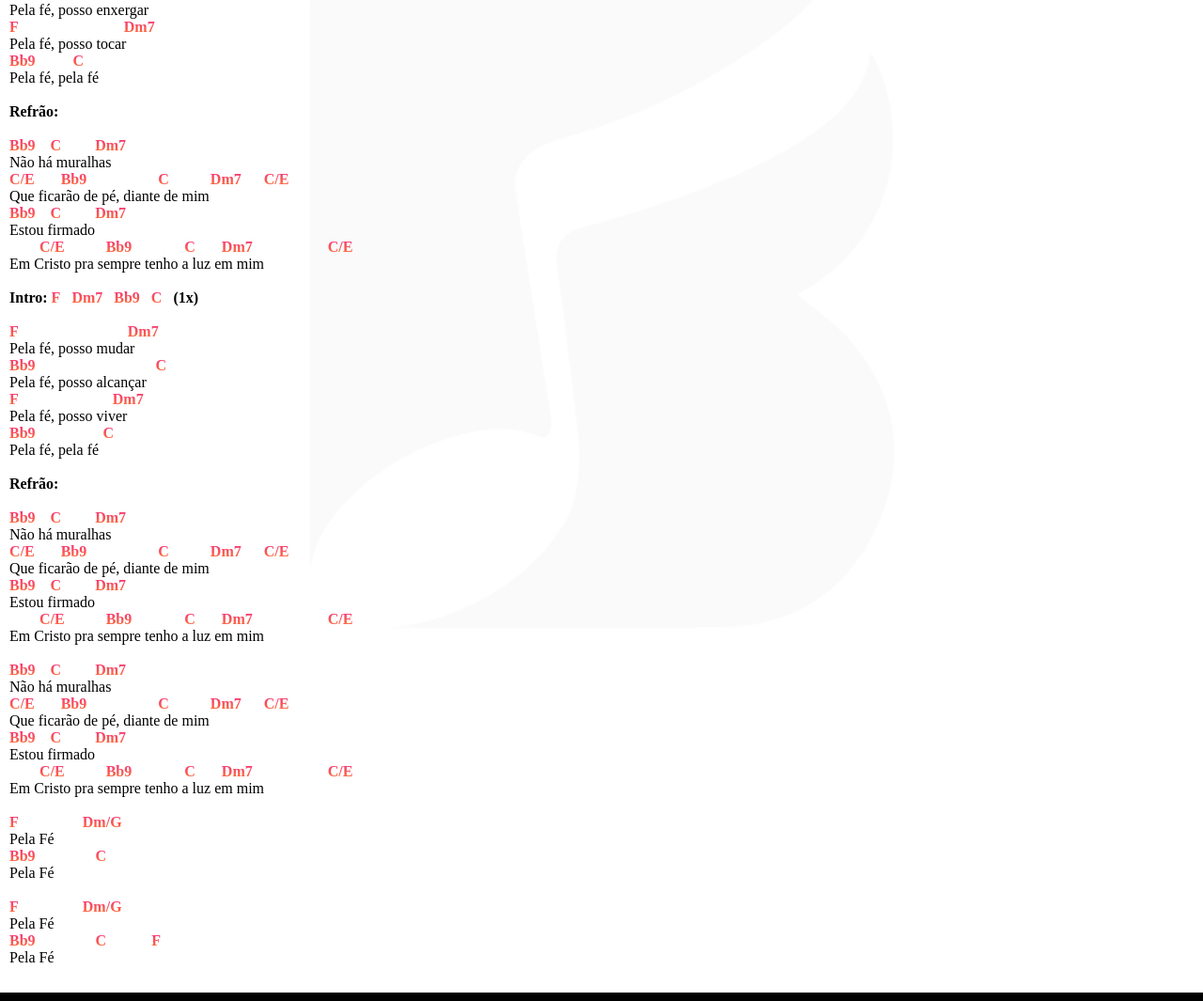
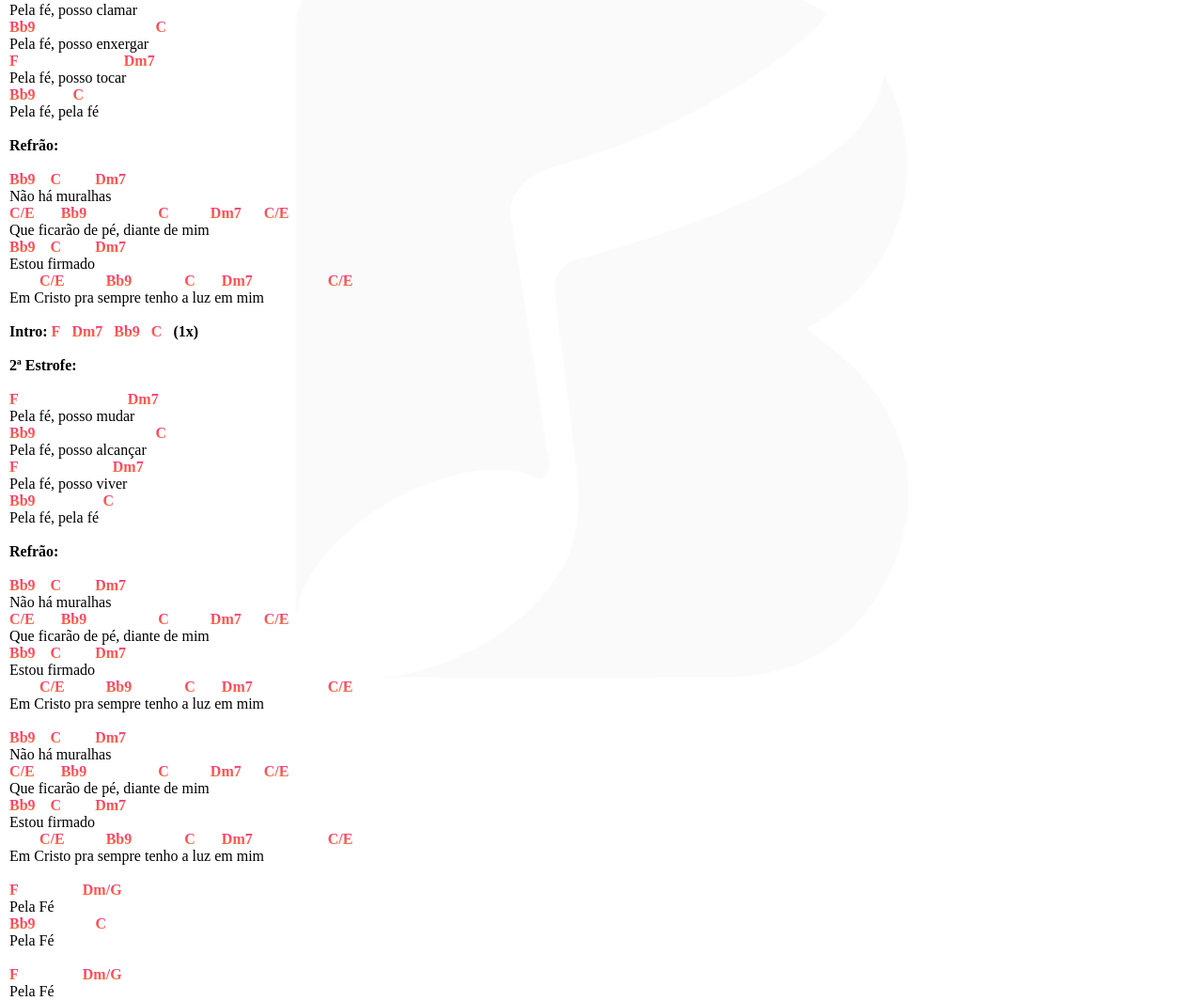
Before and after one commit to WeCollab/cifras-bravus, a plain HTML site: page musica-1.html in a window 1280 px wide. Shown: the part 521-1586 px from the top of the page at 94% size. Drawn offline with Linux system fonts and the light colour scheme; a web font is replaced by a local one.

Commit message:
Foi feito o cifra pro

```diff
--- a/js/main.js
+++ b/js/main.js
@@ -115,7 +115,11 @@ $(document).ready(function() {
             $('.nona').hide(1000);
             $('.sete').hide(1000);
             $('.baixo').hide(1000);
+            $('#corpoCifra').find('.letra').show(1000);
+        } else if (value == '3') {
+            $('#corpoCifra').find('.letra').hide(1000);
         } else {
+            $('#corpoCifra').find('.letra').show(1000);
             $('.nona').show(1000);
             $('.sete').show(1000);
             $('.baixo').show(1000);
--- a/musica-1.html
+++ b/musica-1.html
@@ -86,66 +86,68 @@
 
 <b class="notColor">Intro:</b> <b class="tonica">F</b>   <b class="sexto">D</b><b>m</b><b class="sete">7</b>   <b class="quarto">Bb</b><b class="nona">9</b>   <b class="quinto">C</b>   <b class="notColor">(1x) - (Teclado)</b>
           <b class="tonica">F</b>   <b class="sexto">D</b><b>m</b><b class="sete">7</b>   <b class="quarto">Bb</b><b class="nona">9</b>   <b class="quinto">C</b>   <b class="notColor">(2x) - (Todos)</b><br>
+<b class="notColor">1ª Estrofe:</b><br>
 <b class="tonica">F</b>                             <b class="sexto">D</b><b>m</b><b class="sete">7</b>
-Pela fé, posso clamar
+<span class="letra">Pela fé, posso clamar</span>
 <b class="quarto">Bb</b><b class="nona">9</b>                                <b class="quinto">C</b>
-Pela fé, posso enxergar
+<span class="letra">Pela fé, posso enxergar</span>
 <b class="tonica">F</b>                            <b class="sexto">D</b><b>m</b><b class="sete">7</b>
-Pela fé, posso tocar
+<span class="letra">Pela fé, posso tocar</span>
 <b class="quarto">Bb</b><b class="nona">9</b>          <b class="quinto">C</b>
-Pela fé, pela fé
+<span class="letra">Pela fé, pela fé</span>
 
 <b class="notColor">Refrão:</b>
 
 <b class="quarto">Bb</b><b class="nona">9</b>    <b class="quinto">C</b>         <b class="sexto">D</b><b>m</b><b class="sete">7</b>
-Não há muralhas
+<span class="letra">Não há muralhas</span>
 <b class="quinto">C</b><b class="baixo">/</b><b class="setimo baixo">E</b>       <b class="quarto">Bb</b><b class="nona">9</b>                   <b class="quinto">C</b>           <b class="sexto">D</b><b>m</b><b class="sete">7</b>      <b class="quinto">C</b><b class="baixo">/</b><b class="setimo baixo">E</b>
-Que ficarão de pé, diante de mim
+<span class="letra">Que ficarão de pé, diante de mim</span>
 <b class="quarto">Bb</b><b class="nona">9</b>    <b class="quinto">C</b>         <b class="sexto">D</b><b>m</b><b class="sete">7</b>
-Estou firmado
+<span class="letra">Estou firmado</span>
         <b class="quinto">C</b><b class="baixo">/</b><b class="setimo baixo">E</b>           <b class="quarto">Bb</b><b class="nona">9</b>              <b class="quinto">C</b>       <b class="sexto">D</b><b>m</b><b class="sete">7</b>                    <b class="quinto">C</b><b class="baixo">/</b><b class="setimo baixo">E</b>
-Em Cristo pra sempre tenho a luz em mim
+<span class="letra">Em Cristo pra sempre tenho a luz em mim</span>
 
 <b class="notColor">Intro:</b> <b class="tonica">F</b>   <b class="sexto">D</b><b>m</b><b class="sete">7</b>   <b class="quarto">Bb</b><b class="nona">9</b>   <b class="quinto">C</b>   <b class="notColor">(1x)</b>
 
+<b class="notColor">2ª Estrofe:</b><br>
 <b class="tonica">F</b>                             <b class="sexto">D</b><b>m</b><b class="sete">7</b>
-Pela fé, posso mudar
+<span class="letra">Pela fé, posso mudar</span>
 <b class="quarto">Bb</b><b class="nona">9</b>                                <b class="quinto">C</b>
-Pela fé, posso alcançar
+<span class="letra">Pela fé, posso alcançar</span>
 <b class="tonica">F</b>                         <b class="sexto">D</b><b>m</b><b class="sete">7</b>
-Pela fé, posso viver
+<span class="letra">Pela fé, posso viver</span>
 <b class="quarto">Bb</b><b class="nona">9</b>                  <b class="quinto">C</b>
-Pela fé, pela fé
+<span class="letra">Pela fé, pela fé</span>
 
 <b class="notColor">Refrão:</b>
 
 <b class="quarto">Bb</b><b class="nona">9</b>    <b class="quinto">C</b>         <b class="sexto">D</b><b>m</b><b class="sete">7</b>
-Não há muralhas
+<span class="letra">Não há muralhas</span>
 <b class="quinto">C</b><b class="baixo">/</b><b class="setimo baixo">E</b>       <b class="quarto">Bb</b><b class="nona">9</b>                   <b class="quinto">C</b>           <b class="sexto">D</b><b>m</b><b class="sete">7</b>      <b class="quinto">C</b><b class="baixo">/</b><b class="setimo baixo">E</b>
-Que ficarão de pé, diante de mim
+<span class="letra">Que ficarão de pé, diante de mim</span>
 <b class="quarto">Bb</b><b class="nona">9</b>    <b class="quinto">C</b>         <b class="sexto">D</b><b>m</b><b class="sete">7</b>
-Estou firmado
+<span class="letra">Estou firmado</span>
         <b class="quinto">C</b><b class="baixo">/</b><b class="setimo baixo">E</b>           <b class="quarto">Bb</b><b class="nona">9</b>              <b class="quinto">C</b>       <b class="sexto">D</b><b>m</b><b class="sete">7</b>                    <b class="quinto">C</b><b class="baixo">/</b><b class="setimo baixo">E</b>
-Em Cristo pra sempre tenho a luz em mim
+<span class="letra">Em Cristo pra sempre tenho a luz em mim</span>
 
 <b class="quarto">Bb</b><b class="nona">9</b>    <b class="quinto">C</b>         <b class="sexto">D</b><b>m</b><b class="sete">7</b>
-Não há muralhas
+<span class="letra">Não há muralhas</span>
 <b class="quinto">C</b><b class="baixo">/</b><b class="setimo baixo">E</b>       <b class="quarto">Bb</b><b class="nona">9</b>                   <b class="quinto">C</b>           <b class="sexto">D</b><b>m</b><b class="sete">7</b>      <b class="quinto">C</b><b class="baixo">/</b><b class="setimo baixo">E</b>
-Que ficarão de pé, diante de mim
+<span class="letra">Que ficarão de pé, diante de mim</span>
 <b class="quarto">Bb</b><b class="nona">9</b>    <b class="quinto">C</b>         <b class="sexto">D</b><b>m</b><b class="sete">7</b>
-Estou firmado
+<span class="letra">Estou firmado</span>
         <b class="quinto">C</b><b class="baixo">/</b><b class="setimo baixo">E</b>           <b class="quarto">Bb</b><b class="nona">9</b>              <b class="quinto">C</b>       <b class="sexto">D</b><b>m</b><b class="sete">7</b>                    <b class="quinto">C</b><b class="baixo">/</b><b class="setimo baixo">E</b>
-Em Cristo pra sempre tenho a luz em mim
+<span class="letra">Em Cristo pra sempre tenho a luz em mim</span>
 
 <b class="tonica">F</b>                 <b class="sexto">D</b><b>m</b><b class="baixo">/</b><b class="segundo baixo">G</b>
-Pela Fé
+<span class="letra">Pela Fé</span>
 <b class="quarto">Bb</b><b class="nona">9</b>                <b class="quinto">C</b>
-Pela Fé
+<span class="letra">Pela Fé</span>
 
 <b class="tonica">F</b>                 <b class="sexto">D</b><b>m</b><b class="baixo">/</b><b class="segundo baixo">G</b>
-Pela Fé
+<span class="letra">Pela Fé</span>
 <b class="quarto">Bb</b><b class="nona">9</b>                <b class="quinto">C</b>            <b class="tonica">F</b>
-Pela Fé
+<span class="letra">Pela Fé</span>
         </section>
     </main>
     <footer>
```
